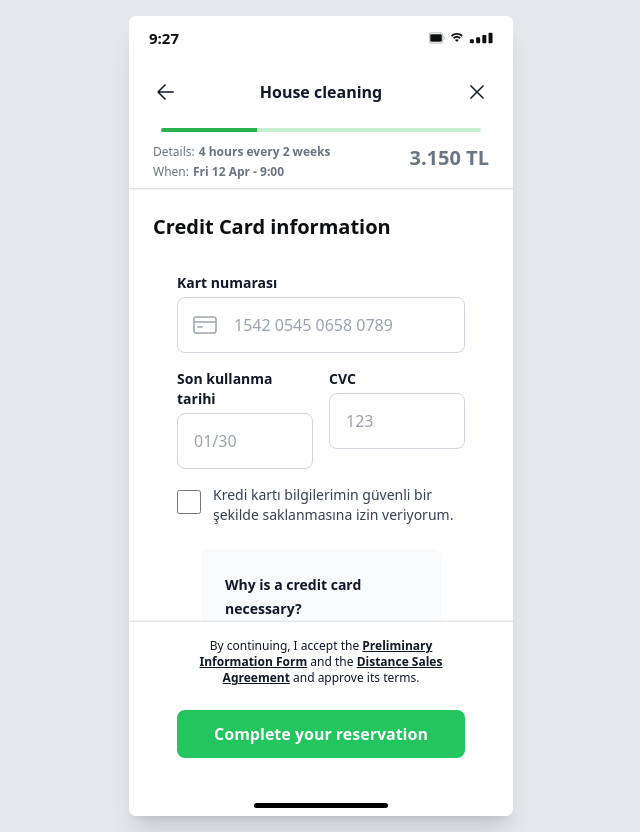
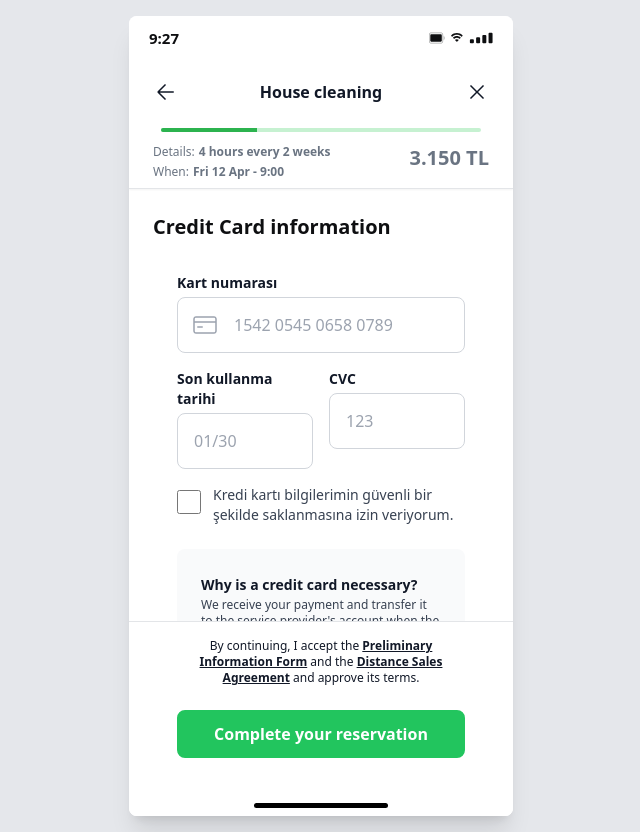
Before and after one commit to Marcobaldessari/Homerun-Replica, a React app: page / in a window 1280 px wide. Shown: the whole page, without its empty margins (319-959 px from the left). Built offline with nearby package versions, Linux system fonts and the light colour scheme; the HTML template or start-up script is replaced by a standard one.

Commit message:
Remove extra padding from components

```diff
--- a/src/components/CheckoutPage.tsx
+++ b/src/components/CheckoutPage.tsx
@@ -70,12 +70,10 @@ export function CheckoutPage() {
           <CreditCardForm onSubmit={handleSubmit} />
         </div>
         {/* Payment Info Section */}
-        <div className="px-6 mb-6">
-          <PaymentInfoCard title="Why is a credit card necessary?" description="We receive your payment and transfer it to the service provider's account when the reservation is completed. If the service is not completed, we refund your payment to your card." />
-        </div>
+        <PaymentInfoCard title="Why is a credit card necessary?" description="We receive your payment and transfer it to the service provider's account when the reservation is completed. If the service is not completed, we refund your payment to your card." />
       </div>
       {/* Footer with Terms and Button */}
-      <div className="mt-0 sticky bottom-0 bg-white border-t border-gray-100">
+      <div className="mt-0 bg-white">
         <div className="border-t border-[#e3e5e8] pt-0 pb-0 px-6 flex flex-col gap-0">
           <ConsentAgreement content={{
           prefix: 'By continuing, I accept the ',
```
